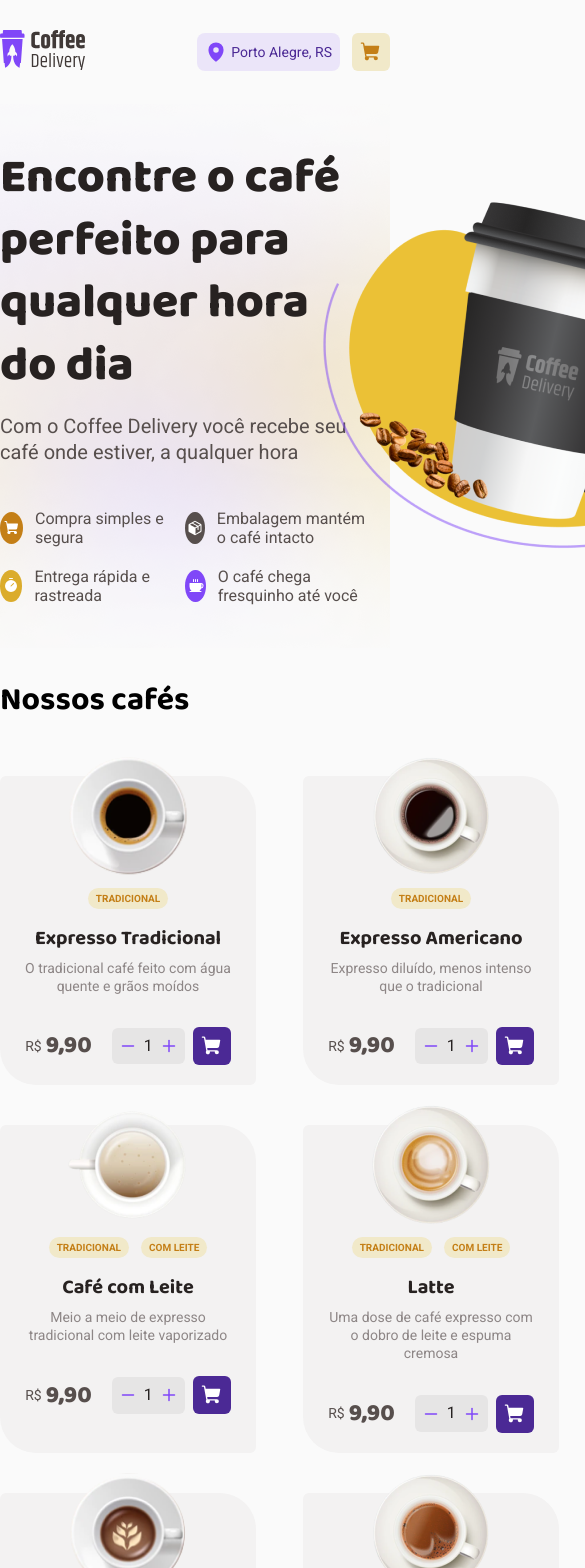
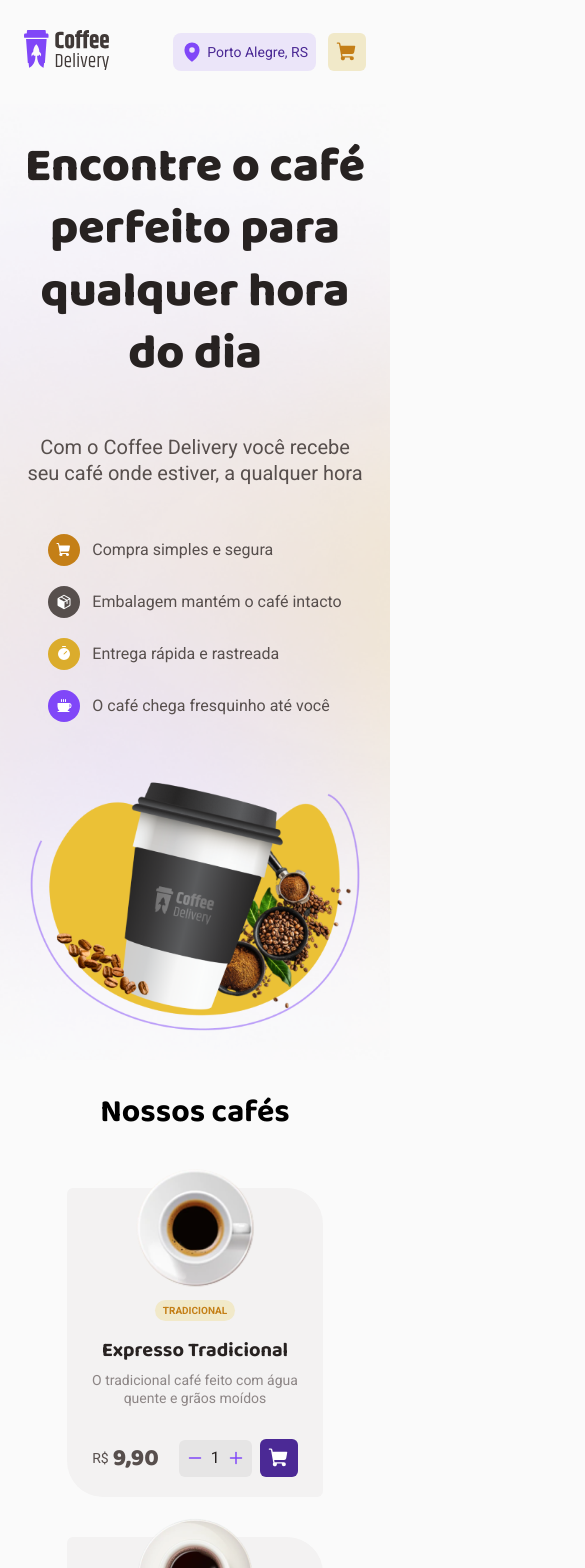
Before and after one commit to marcotulioteles/coffee-delivery-ignite, a React (Vite) app: page / in a window 390 px wide. Shown: the top 1568 px of the page, 585 px wide, since content can reach past the window. Built offline with nearby package versions, Linux system fonts and the light colour scheme.

Commit message:
feat: implement responsiveness behavior in home page

```diff
--- a/src/components/CoffeeCard/styles.ts
+++ b/src/components/CoffeeCard/styles.ts
@@ -8,11 +8,7 @@ export const CoffeeCardContainer = styled.div`
   background-color: ${ props => props.theme["base-card"] };
   padding: 0 24px 20px;
   border-radius: 6px 36px 6px 36px;
-  transition: all 0.3s ease-in-out;
-
-  &:hover {
-    transform: translateY(-12px) scale(1.025);
-  }
+  justify-self: center;
 `;
 
 export const CoffeeImage = styled.img`
--- a/src/components/Header/styles.ts
+++ b/src/components/Header/styles.ts
@@ -8,14 +8,19 @@ export const HeaderContainer = styled.header`
   justify-content: center;
   position: fixed;
   top: 0;
-  background-color: ${ props => props.theme["base-background"] }
+  background-color: ${ props => props.theme["base-background"] };
 `;
 
 export const HeaderContent = styled.nav`
-  width: 1180px;
+  width: 100%;
+  max-width: 1180px;
   display: flex;
   align-items: center;
   justify-content: space-between;
+
+  @media (max-width: 1220px) {
+    margin: 0 1.5rem;
+  }
 `;
 
 export const RightNavButtons = styled.div`
--- a/src/pages/Checkout/styles.ts
+++ b/src/pages/Checkout/styles.ts
@@ -9,7 +9,8 @@ interface PaymentButtonProps {
 }
 
 export const CheckoutContainer = styled.main`
-  width: 1180px;
+  width: 100%;
+  max-width: 1180px;
   display: flex;
   align-items: flex-start;
   gap: 32px;
--- a/src/pages/Confirmation/styles.ts
+++ b/src/pages/Confirmation/styles.ts
@@ -8,7 +8,8 @@ export const ConfirmationContainer = styled.div`
   display: flex;
   align-items: flex-end;
   justify-content: space-between;
-  width: 1180px;
+  width: 100%;
+  max-width: 1180px;
   margin: 184px auto 0;
 `;
 
--- a/src/pages/Home/index.tsx
+++ b/src/pages/Home/index.tsx
@@ -34,22 +34,22 @@ export function Home() {
             </PresentationTitleWrapper>
             <PresentationTextDetailsContainer>
 
-              { textDetails.map(detail => (
-                <PresentationDetailItemContainer key={ detail.text.trim() }>
-                  <PresentationDetailBoxCircle backgroundColor={ detail.color}>
-                    { detail.icon }
+              {textDetails.map(detail => (
+                <PresentationDetailItemContainer key={detail.text.trim()}>
+                  <PresentationDetailBoxCircle backgroundColor={detail.color}>
+                    {detail.icon}
                   </PresentationDetailBoxCircle>
-                    <PresentationDetailBoxText>
-                      { detail.text }
-                    </PresentationDetailBoxText>
+                  <PresentationDetailBoxText>
+                    {detail.text}
+                  </PresentationDetailBoxText>
                 </PresentationDetailItemContainer>
-              )) }
+              ))}
 
             </PresentationTextDetailsContainer>
           </PresentationText>
 
           <CoffeeCupImageContainer>
-            <img src="src/assets/coffee-cup.png" height={ 360 }/>
+            <img src="src/assets/coffee-cup.png" />
           </CoffeeCupImageContainer>
         </PresentationContainer>
       </PresentationWrapper>
@@ -57,17 +57,17 @@ export function Home() {
       <OurCoffeesContainer>
         <h2>Nossos cafés</h2>
         <OurCoffeesGrid>
-          { coffeeOptions.map(coffee => (
+          {coffeeOptions.map(coffee => (
             <CoffeeCard
-              key={ coffee.id }
-              imageUrl={ coffee.imageUrl }
-              badges={ coffee.badges }
-              description={ coffee.description }
-              price={ coffee.price }
-              title={ coffee.title }
-              newCoffee={ coffee }
+              key={coffee.id}
+              imageUrl={coffee.imageUrl}
+              badges={coffee.badges}
+              description={coffee.description}
+              price={coffee.price}
+              title={coffee.title}
+              newCoffee={coffee}
             />
-          )) }
+          ))}
         </OurCoffeesGrid>
       </OurCoffeesContainer>
     </ContentPage>
--- a/src/pages/Home/styles.ts
+++ b/src/pages/Home/styles.ts
@@ -19,13 +19,25 @@ export const PresentationWrapper = styled.div`
   background-repeat: no-repeat;
   background-size: cover;
   margin-bottom: 32px;
-`;
+  `;
 
 export const PresentationContainer = styled.div`
   margin: 0 auto;
-  width: 1180px;
+  width: 100%;
+  max-width: 1180px;
   height: 544px;
   display: flex;
+
+  @media (max-width: 1220px) {
+    margin: 0 1.5rem;
+  }
+
+  @media (max-width: 1000px) {
+    flex-direction: column;
+    height: auto;
+    align-items: center;
+    gap: 2rem;
+  }
 `;
 
 export const PresentationText = styled.div`
@@ -34,12 +46,23 @@ export const PresentationText = styled.div`
   display: flex;
   flex-direction: column;
   justify-content: space-evenly;
+
+  @media (max-width: 1000px) {
+    align-items: center;
+    width: auto;
+    gap: 3rem;
+  }
   `;
 
 export const PresentationTitleWrapper = styled.div`
   display: flex;
   flex-direction: column;
   gap: 16px;
+
+  @media (max-width: 1000px) {
+    align-items: center;
+    gap: 3rem;
+  }
 `;
 
 export const PresentationTextTitle = styled.h1`
@@ -49,6 +72,11 @@ export const PresentationTextTitle = styled.h1`
   color: ${ props => props.theme["base-title"] };
   text-align: left;
   line-height: 1.3;
+
+  @media (max-width: 1000px) {
+    text-align: center;
+    margin-top: 2rem;
+  }
 `;
 
 export const PresentationSubtitle = styled.p`
@@ -58,6 +86,10 @@ export const PresentationSubtitle = styled.p`
   color: ${ props => props.theme["base-text"] };
   text-align: left;
   line-height: 1.3;
+
+  @media (max-width: 1000px) {
+    text-align: center;
+  }
 `;
 
 export const PresentationTextDetailsContainer = styled.div`
@@ -65,6 +97,11 @@ export const PresentationTextDetailsContainer = styled.div`
   grid-template-columns: repeat(2, auto);
   grid-template-rows: repeat(2, auto);
   gap: 20px;
+
+  @media (max-width: 620px) {
+    display: flex;
+    flex-direction: column;
+  }
 `;
 
 export const PresentationDetailItemContainer = styled.div`
@@ -94,10 +131,21 @@ export const CoffeeCupImageContainer = styled.div`
   display: flex;
   align-items: center;
   justify-content: center;
+
+  @media (max-width: 520px) {
+    width: 100%;
+    margin: 1.5rem;
+
+    img {
+      width: 100%;
+      height: auto;
+    }
+  }
 `;
 
 export const OurCoffeesContainer = styled.div`
-  width: 1180px;
+  width: 100%;
+  max-width: 1180px;
   margin: 0 auto 160px;
   display: flex;
   flex-direction: column;
@@ -106,6 +154,14 @@ export const OurCoffeesContainer = styled.div`
     font-size: 32px;
     margin-bottom: 54px;
     line-height: 1.3;
+
+    @media (max-width: 1220px) {
+      margin: 0 1.5rem 54px;
+    }
+
+    @media (max-width: 1000px) {
+      text-align: center;
+    }
   }
 `;
 
@@ -115,4 +171,18 @@ export const OurCoffeesGrid = styled.div`
   grid-template-columns: repeat(4, 1fr);
   row-gap: 40px;
   column-gap: 32px;
+
+  @media (max-width: 1220px) {
+    grid-template-columns: repeat(3, 1fr);
+  }
+
+  @media (max-width: 1000px) {
+    grid-template-columns: repeat(2, 1fr);
+  }
+
+  @media (max-width: 625px) {
+    display: flex;
+    flex-direction: column;
+    align-items: center;
+  }
 `;
--- a/src/shared/constants/coffee-options.ts
+++ b/src/shared/constants/coffee-options.ts
@@ -5,7 +5,8 @@ export const coffeeOptions = [
     title: 'Expresso Tradicional',
     description: 'O tradicional café feito com água quente e grãos moídos',
     price: 9.90,
-    badges: ['tradicional']
+    badges: ['tradicional'],
+    quantity: 0
   },
   {
     id: 'coffee02',
@@ -13,7 +14,8 @@ export const coffeeOptions = [
     title: 'Expresso Americano',
     description: 'Expresso diluído, menos intenso que o tradicional',
     price: 9.90,
-    badges: ['tradicional']
+    badges: ['tradicional'],
+    quantity: 0
   },
   {
     id: 'coffee03',
@@ -21,7 +23,8 @@ export const coffeeOptions = [
     title: 'Expresso Cremoso',
     description: 'Café expresso tradicional com espuma cremosa',
     price: 9.90,
-    badges: ['tradicional']
+    badges: ['tradicional'],
+    quantity: 0
   },
   {
     id: 'coffee04',
@@ -29,7 +32,8 @@ export const coffeeOptions = [
     title: 'Expresso Gelado',
     description: 'Bebida preparada com café expresso e cubos de gelo',
     price: 9.90,
-    badges: ['tradicional', 'gelado']
+    badges: ['tradicional', 'gelado'],
+    quantity: 0
   },
   {
     id: 'coffee05',
@@ -37,7 +41,8 @@ export const coffeeOptions = [
     title: 'Café com Leite',
     description: 'Meio a meio de expresso tradicional com leite vaporizado',
     price: 9.90,
-    badges: ['tradicional', 'com leite']
+    badges: ['tradicional', 'com leite'],
+    quantity: 0
   },
   {
     id: 'coffee06',
@@ -45,7 +50,8 @@ export const coffeeOptions = [
     title: 'Latte',
     description: 'Uma dose de café expresso com o dobro de leite e espuma cremosa',
     price: 9.90,
-    badges: ['tradicional', 'com leite']
+    badges: ['tradicional', 'com leite'],
+    quantity: 0
   },
   {
     id: 'coffee07',
@@ -53,7 +59,8 @@ export const coffeeOptions = [
     title: 'Capuccino',
     description: 'Bebida com canela feita de doses iguais de café, leite e espuma',
     price: 9.90,
-    badges: ['tradicional', 'com leite']
+    badges: ['tradicional', 'com leite'],
+    quantity: 0
   },
   {
     id: 'coffee08',
@@ -61,7 +68,8 @@ export const coffeeOptions = [
     title: 'Macchiato',
     description: 'Café expresso misturado com um pouco de leite quente e espuma',
     price: 9.90,
-    badges: ['tradicional', 'com leite']
+    badges: ['tradicional', 'com leite'],
+    quantity: 0
   },
   {
     id: 'coffee09',
@@ -69,7 +77,8 @@ export const coffeeOptions = [
     title: 'Mocaccino',
     description: 'Café expresso com calda de chocolate, pouco leite e espuma',
     price: 9.90,
-    badges: ['tradicional', 'com leite']
+    badges: ['tradicional', 'com leite'],
+    quantity: 0
   },
   {
     id: 'coffee10',
@@ -77,7 +86,8 @@ export const coffeeOptions = [
     title: 'Chocolate Quente',
     description: 'Bebida feita com chocolate dissolvido no leite quente e café',
     price: 9.90,
-    badges: ['tradicional', 'com leite']
+    badges: ['tradicional', 'com leite'],
+    quantity: 0
   },
   {
     id: 'coffee11',
@@ -85,7 +95,8 @@ export const coffeeOptions = [
     title: 'Cubano',
     description: 'Drink gelado de café expresso com rum, creme de leite e hortelã',
     price: 9.90,
-    badges: ['especial', 'alcoólico', 'gelado']
+    badges: ['especial', 'alcoólico', 'gelado'],
+    quantity: 0
   },
   {
     id: 'coffee12',
@@ -93,7 +104,8 @@ export const coffeeOptions = [
     title: 'Havaiano',
     description: 'Bebida adocicada preparada com café e leite de coco',
     price: 9.90,
-    badges: ['especial']
+    badges: ['especial'],
+    quantity: 0
   },
   {
     id: 'coffee13',
@@ -101,7 +113,8 @@ export const coffeeOptions = [
     title: 'Árabe',
     description: 'Bebida preparada com grãos de café árabe e especiarias',
     price: 9.90,
-    badges: ['especial']
+    badges: ['especial'],
+    quantity: 0
   },
   {
     id: 'coffee14',
@@ -109,6 +122,7 @@ export const coffeeOptions = [
     title: 'Irlandês',
     description: 'Bebida a base de café, uísque irlandês, açúcar e chantilly',
     price: 9.90,
-    badges: ['especial', 'alcoólico']
+    badges: ['especial', 'alcoólico'],
+    quantity: 0
   },
 ]
```
